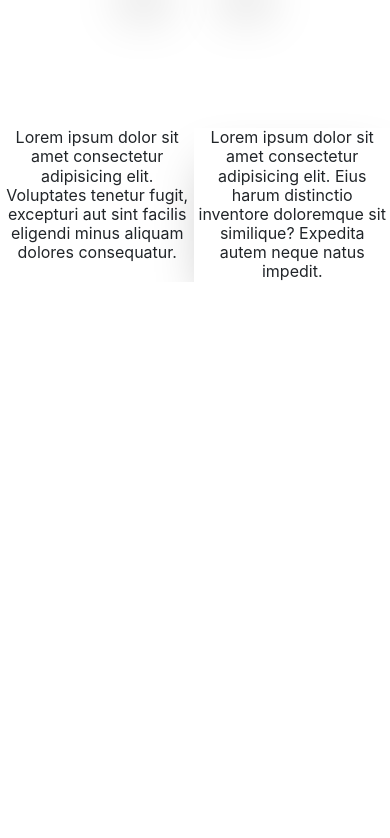
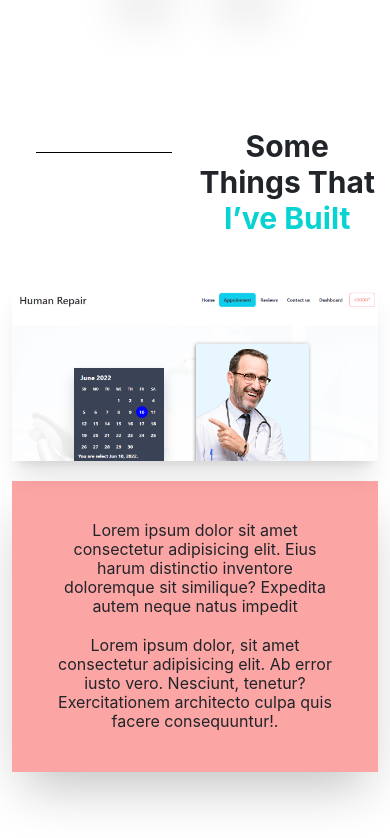
Before and after one commit to Emranul-Farhad/Portfolio, a React (Create React App) app: page / in a window 390 px wide. Shown: the part 2326-3164 px from the top of the page. Before the commit the page ends 2608 px from the top, so only its background shows below. Built offline with nearby package versions, Linux system fonts and the light colour scheme.

Commit message:
showcase design done

```diff
--- a/src/Components/Homecompo/Homeprojects.js
+++ b/src/Components/Homecompo/Homeprojects.js
@@ -1,17 +1,34 @@
 import React from 'react';
+import one from '../../Images/one.png'
+import './Projects.css'
 
 
+// my projects list show case
+
 const Homeprojects = () => {
+
     return (
-        <div>
-            <div className='flex '>
-                <div>
-                    <h6>Lorem ipsum dolor sit amet consectetur adipisicing elit. Voluptates tenetur fugit, excepturi aut sint facilis eligendi minus aliquam dolores consequatur.</h6>
+        <div className='container'>
+            <div className=' flex justify-end'>
+                <div className='mt-4 mx-4 bg-black h-[1px] w-[300px] '> </div>
+                <h1 className='mb-5  text-3xl font-bold'> Some Things That
+                    <span className='text-[#07D3D3]' > I’ve Built</span> </h1>
+            </div>
+
+            <div className='projects'>
+                <div className='shadow-2xl bg-red-300  mr-[-5px] projectdetials'>
+                   <div className='detilasperagraph'>
+                   <h6 className='p-10'>Lorem ipsum dolor sit amet consectetur adipisicing elit. Eius harum distinctio inventore doloremque sit similique? Expedita autem neque natus impedit <br /> <br /> Lorem ipsum dolor, sit amet consectetur adipisicing elit. Ab error iusto vero. Nesciunt, tenetur? Exercitationem architecto culpa quis facere consequuntur!.</h6>
+                   </div>
                 </div>
-                <div className='shadow-2xl '>
-                    <h6>Lorem ipsum dolor sit amet consectetur adipisicing elit. Eius harum distinctio inventore doloremque sit similique? Expedita autem neque natus impedit.</h6>
+                <div className='show shadow-xl rounded-md lg:w-[110%]'>
+                    <img className='showimg
+                    lg:w-[800px]' src={one} alt="" />
                 </div>
+
             </div>
+
+            <h1 className='mt-20'>Lorem, ipsum dolor sit amet consectetur adipisicing elit. Reprehenderit nihil eius labore esse doloribus saepe, ea non! Eos nemo beatae ipsam neque dolorem nulla nam corrupti doloremque nesciunt numquam dignissimos suscipit, possimus aut quis sint quas veritatis accusantium. Impedit suscipit vero, quos dolore a mollitia fuga, molestias similique eum necessitatibus tempora commodi esse modi eveniet, rerum excepturi repellendus? Molestias quaerat et repellendus rerum, nostrum distinctio aliquid ex obcaecati possimus perspiciatis, consequuntur architecto omnis? Provident, ab cumque nihil, ad impedit exercitationem sequi facilis, consectetur earum dicta tempora expedita maxime possimus iusto? Tempora consequuntur, maiores natus odio consequatur consectetur nulla et quas?</h1>
         </div>
     );
 };
--- /dev/null
+++ b/src/Components/Homecompo/Projects.css
@@ -0,0 +1,96 @@
+.projects {
+    display: grid;
+    grid-template-columns: 1fr 50px 1fr;
+    grid-template-rows: 1fr;
+    align-items: center;
+}
+
+.projectdetials {
+    min-height: 350px;
+    grid-area: 1 / 1 / auto / 3;
+}
+
+.show {
+    grid-area: 1 / 2 / auto / 4;
+    /* grid-area: 1 / 2 / auto / 4; */
+    position: relative;
+    right: 25px;
+}
+
+
+@media only screen and (max-width: 500px) {
+    .projectdetials {
+        min-height: unset;
+        grid-column: 1 / 4;
+        grid-row: unset;
+
+    }
+
+    .show {
+        right: 0px;
+        grid-column: 1 / 4;
+        margin-bottom: 20px;
+        width: 100%;
+    }
+
+}
+
+@media only screen and (max-width: 870px) {
+    .projectdetials {
+        min-height: unset;
+        grid-column: 1 / 4;
+        grid-row: unset;
+
+    }
+
+    .show {
+        right: 0px;
+        grid-column: 1 / 4;
+        margin-bottom: 20px;
+        /* margin-left: 35px; */
+    }
+
+}
+
+
+@media only screen and (max-width: 768px) {
+    .projectdetials {
+        min-height: unset;
+        grid-column: 1 / 4;
+        grid-row: unset;
+
+    }
+
+    .show {
+        right: 0px;
+        grid-column: 1 / 4;
+        margin-bottom: 20px;
+
+    }
+}
+
+
+@media only screen and (max-width: 900px) {
+    .projectdetials {
+        min-height: unset;
+        grid-column: 1 / 4;
+        grid-row: unset;
+       width: 100%;
+       /* margin-left: 50px; */
+
+    }
+
+    .show {
+        right: 0px;
+        grid-column: 1 / 4;
+        margin-bottom: 20px;
+    }
+
+    /* .show img{
+         width: 100%;
+         margin-left: 60px;
+         overflow-x: hidden;
+    } */
+
+
+}
```
Also changed, not shown: src/Images/one.png (added), src/Shared/Nav.js (indentation only).
